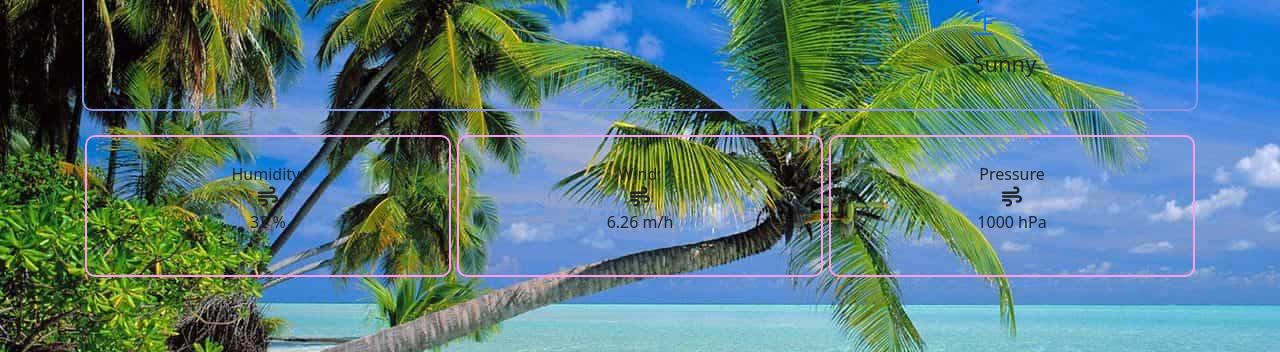
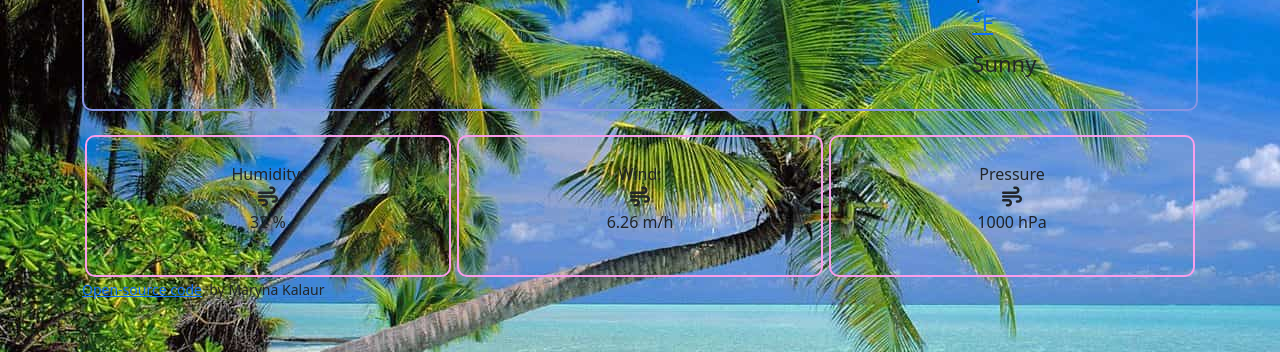
Before and after one commit to kalaurmarina/vanilla-weather-app, a plain HTML site: page index.html in a window 1280 px wide. Shown: the part 448-800 px from the top of the page. Drawn offline with nearby package versions, Linux system fonts and the light colour scheme; files whose address does not match are found by name.

```diff
--- a/index.html
+++ b/index.html
@@ -122,7 +122,7 @@
                 <p id="pressure">1000 hPa</p>
             </div>
         </div>
-
+        <small><a href="https://github.com/kalaurmarina/my-weather-app.git" target="_blank">Open-source code</a>, by Maryna Kalaur</small>
     </div>
     <script src="src/script.js"></script>
 </body>
```
